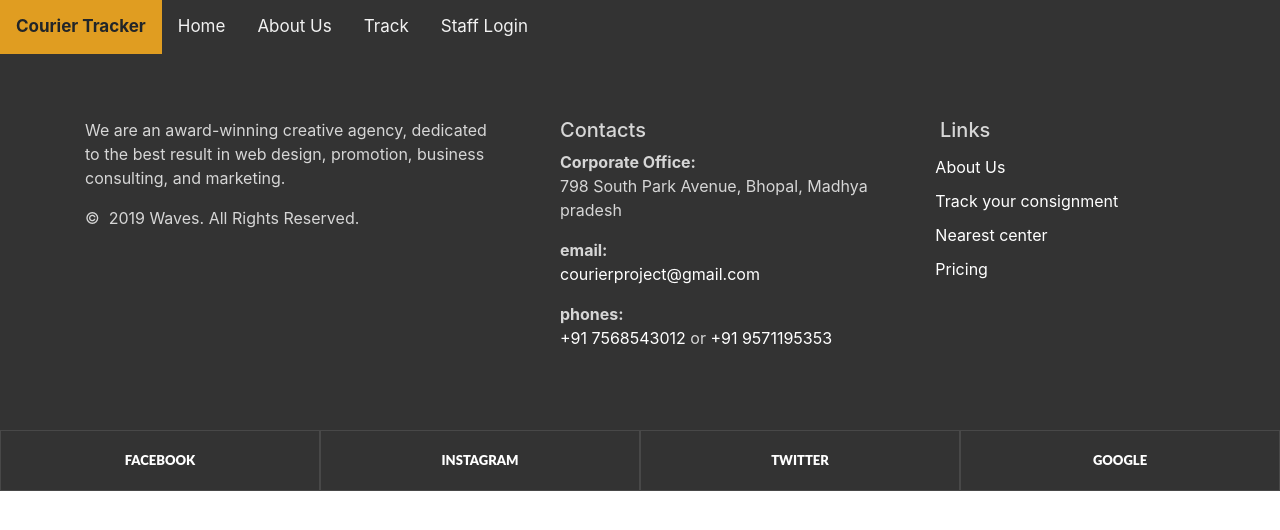
After one commit to vaishnavirgh02/CourierTrackingProject, a Django app: template CourierProject/consignment/templates/consignment/base_template.html in a window 1280 px wide. The commit adds this page. Shown: the top 530 px of the page. Run offline with Django 3.2, Linux system fonts and the light colour scheme; the template is opened without the code that fills it, so the values that code supplies are empty; some libraries are stand-ins or nearby versions.

Commit message:
"Index page routed successfully"

```diff
--- a/CourierProject/CourierProject/settings.py
+++ b/CourierProject/CourierProject/settings.py
@@ -31,6 +31,8 @@ ALLOWED_HOSTS = []
 # Application definition
 
 INSTALLED_APPS = [
+    'consignment',
+    'users',
     'django.contrib.admin',
     'django.contrib.auth',
     'django.contrib.contenttypes',
--- a/CourierProject/CourierProject/urls.py
+++ b/CourierProject/CourierProject/urls.py
@@ -20,5 +20,4 @@ urlpatterns = [
     path('admin/', admin.site.urls),
     ## This url will connect urls of other apps
     path('consignment/', include('consignment.urls')),
-    path('users/', include('users.urls'))
 ]
--- /dev/null
+++ b/CourierProject/consignment/templates/consignment/base_template.html
@@ -0,0 +1,76 @@
+{% load static %}
+<!DOCTYPE html>
+<html>
+    <head>
+        <meta charset="utf-8">
+        <meta name="viewport" content="width=device-width, initial-scale=1">
+        <link rel="stylesheet" href="{% static 'consignment/css/index.css' %}"/>
+        <link rel="stylesheet" href="https://maxcdn.bootstrapcdn.com/bootstrap/4.3.1/css/bootstrap.min.css">
+    </head>
+
+    <body>
+
+        <!--Navbar-->
+        <div class="topnav">
+            <a class="active"><b>Courier Tracker</b></a>
+            <a href="#news">Home</a>
+            <a href="#news">About Us</a>
+            <a href="#contact">Track</a>
+            <a href="#about">Staff Login</a>
+        </div>
+
+        {% block content %}{% endblock %}
+
+        <footer class="section footer-classic context-dark bg-image" style="background: #333;">
+            <div class="container">
+                <div class="row row-30">
+                    <div class="col-md-4 col-xl-5">
+                        <div class="pr-xl-4"><a class="brand" href="index.html"></a>
+                        <p>We are an award-winning creative agency, dedicated to the best result in web design, promotion, business consulting, and marketing.</p>
+                        <!-- Rights-->
+                        <p class="rights"><span>©  </span><span class="copyright-year">2019</span><span> </span><span>Waves</span><span>. </span><span>All Rights Reserved.</span></p>
+                        </div>
+                    </div>
+                    <div class="col-md-4">
+                        <h5>Contacts</h5>
+                        <dl class="contact-list">
+                        <dt>Corporate Office:</dt>
+                        <dd>798 South Park Avenue, Bhopal, Madhya pradesh</dd>
+                        </dl>
+                        <dl class="contact-list">
+                        <dt>email:</dt>
+                        <dd><a href="mailto:#">courierproject@gmail.com</a></dd>
+                        </dl>
+                        <dl class="contact-list">
+                        <dt>phones:</dt>
+                        <dd><a href="tel:#">+91 7568543012</a> <span>or</span> <a href="tel:#">+91 9571195353</a>
+                        </dd>
+                        </dl>
+                    </div>
+                    <div class="col-md-4 col-xl-3">
+                        <h5>Links</h5>
+                        <ul class="nav-list">
+                        <li><a href="#">About Us</a></li>
+                        <li><a href="#">Track your consignment</a></li>
+                        <li><a href="#">Nearest center</a></li>
+                        <li><a href="#">Pricing</a></li>
+                        </ul>
+                    </div>
+                </div>
+            </div>
+            <div class="row no-gutters social-container">
+                <div class="col"><a class="social-inner" href="#"><span class="icon mdi mdi-facebook"></span><span>Facebook</span></a></div>
+                <div class="col"><a class="social-inner" href="#"><span class="icon mdi mdi-instagram"></span><span>instagram</span></a></div>
+                <div class="col"><a class="social-inner" href="#"><span class="icon mdi mdi-twitter"></span><span>twitter</span></a></div>
+                <div class="col"><a class="social-inner" href="#"><span class="icon mdi mdi-youtube-play"></span><span>google</span></a></div>
+            </div>
+            </footer>
+
+    </body>
+
+    <script src="{% static 'consignment/javascript/index.js' %}"></script>
+    <script src="https://ajax.googleapis.com/ajax/libs/jquery/3.4.1/jquery.min.js"></script>
+    <script src="https://cdnjs.cloudflare.com/ajax/libs/popper.js/1.14.7/umd/popper.min.js"></script>
+    <script src="https://maxcdn.bootstrapcdn.com/bootstrap/4.3.1/js/bootstrap.min.js"></script>
+
+</html>
--- a/CourierProject/consignment/views.py
+++ b/CourierProject/consignment/views.py
@@ -1,5 +1,9 @@
 from django.shortcuts import render
 
 # Create your views here.
-def Index(requests):
+def Index(request):
     return render(request, 'consignment/index.html')
+
+
+def Dashboard(requests):
+    return render(request, 'consignment/dashboard.html')
```
Also changed, not shown: CourierProject/consignment/templates/consignment/index.html (+7 -74 lines), CourierProject/consignment/templates/consignment/dashboard.html (added), CourierProject/db.sqlite3 (added).
